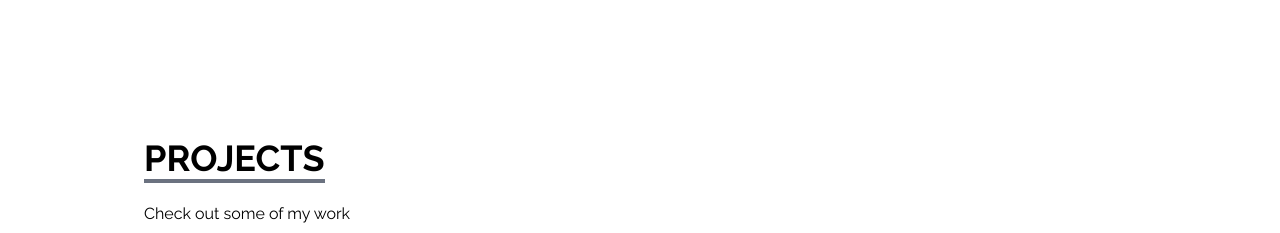
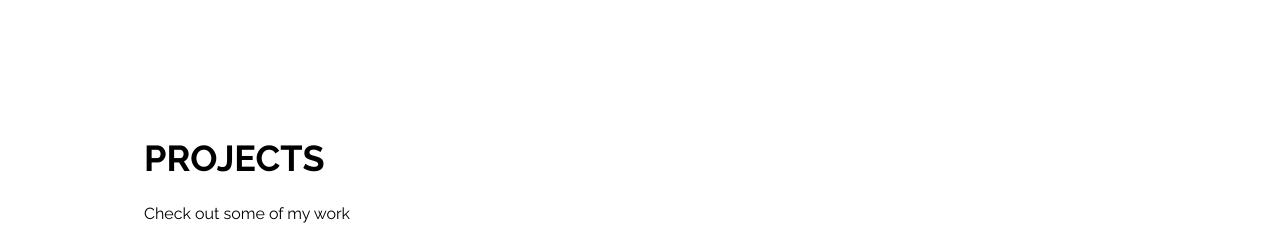
Before and after one commit to sstfytss/shun-portfolio, a React (Create React App) app: page / in a window 1280 px wide. Shown: the part 2320-2553 px from the top of the page. Built offline with nearby package versions, Linux system fonts and the light colour scheme; the HTML template or start-up script is replaced by a standard one.

Commit message:
rem border

```diff
--- a/src/components/Portfolio.jsx
+++ b/src/components/Portfolio.jsx
@@ -39,8 +39,7 @@
     <div name="portfolio" className='bg--white text-black md:h-screen'>
      <div className='max-w-screen-lg p-4 mx-auto flex flex-col justify-center w-full h-full'>
         <div className='pb-8'>
-            <p className='text-4xl font-bold inline border-b-4
-            border-gray-500'>
+            <p className='text-4xl font-bold'>
                 PROJECTS
             </p>
             <p className='py-6'>
```
